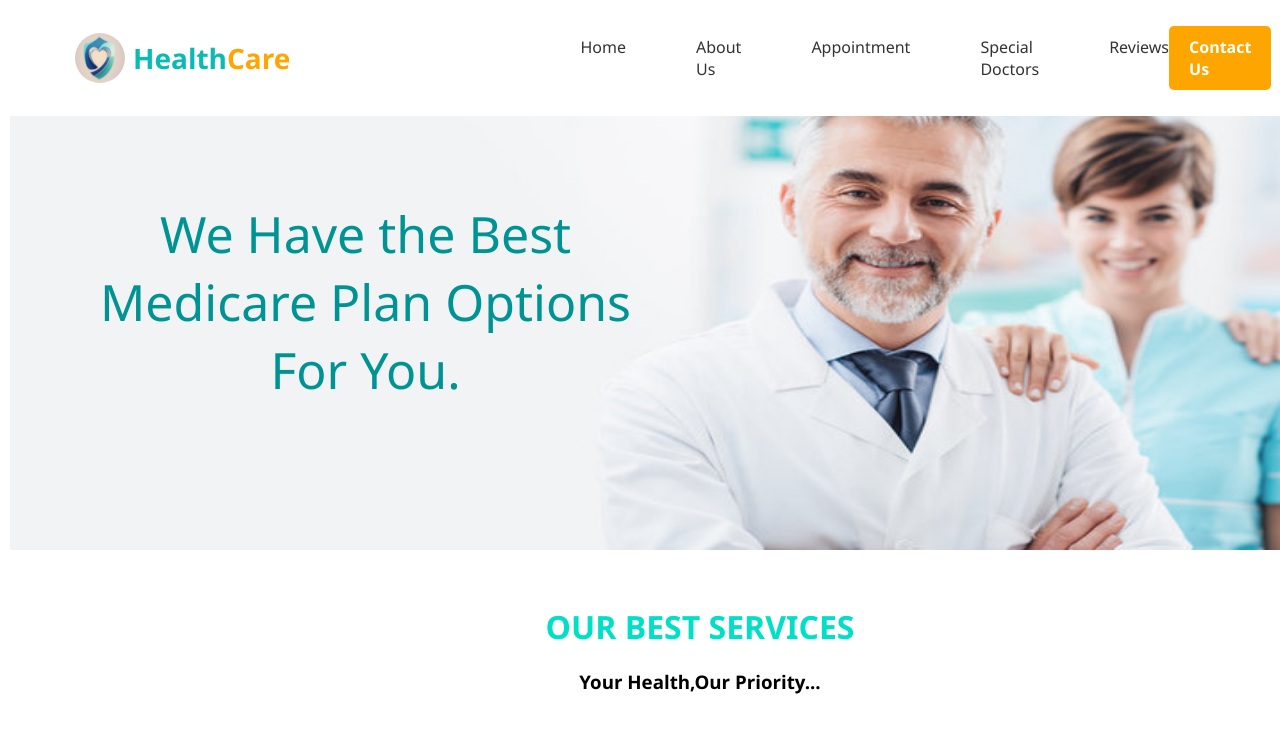
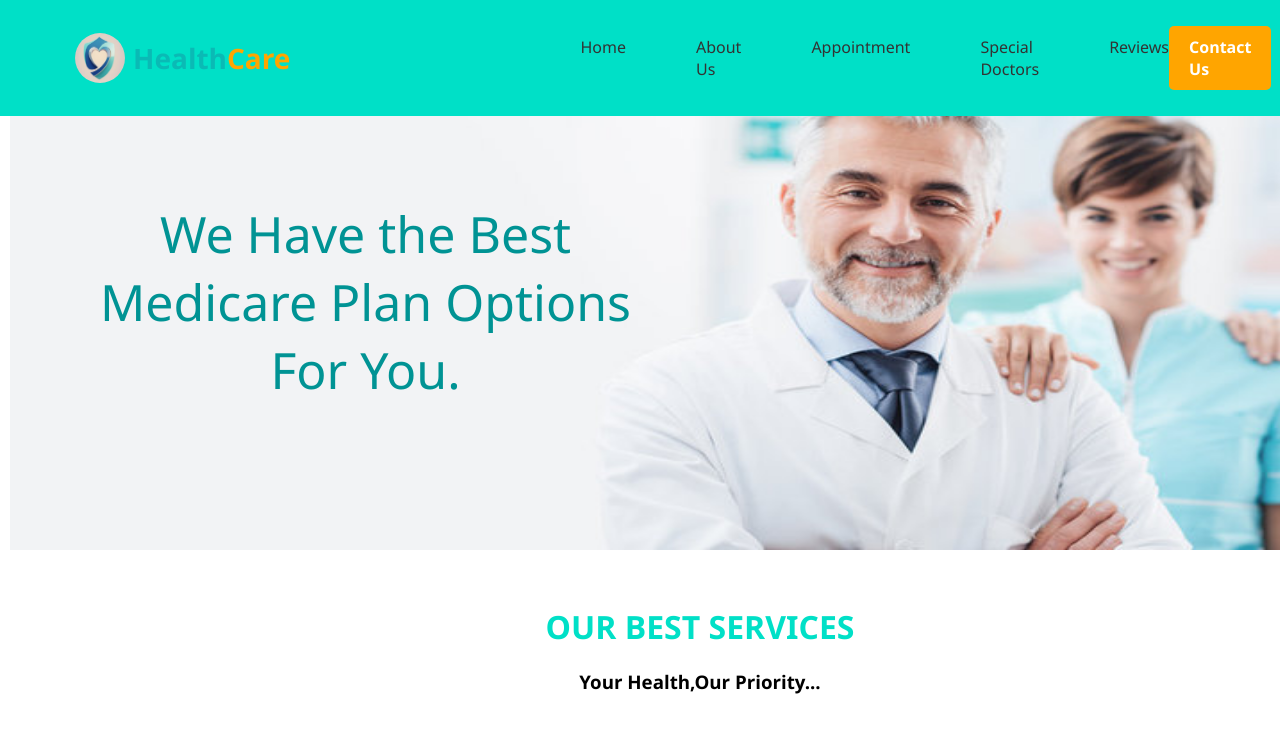
Before and after one commit to bhagyashrisanap15/ICP-13-html-css-github-group-project-3Health-care-web, a plain HTML site: page pages/services.html in a window 1280 px wide. Shown: the top 730 px of the page. Drawn offline with Linux system fonts and the light colour scheme.

Commit message:
navbar color added

```diff
--- a/css/services.css
+++ b/css/services.css
@@ -3,6 +3,7 @@ body{
     margin:0px;
     padding:0px;
     overflow-x: hidden;
+
 }
 @media screen and (min-width:200px) and (max-width:800px)
  {
@@ -17,7 +18,7 @@ body{
       justify-content: space-between;
       align-items: center;
       padding: 20px 60px;
-      background:#fff ;
+      background: #00E0C7;
       position: fixed;
       top: 0;
       left: 0;
```
